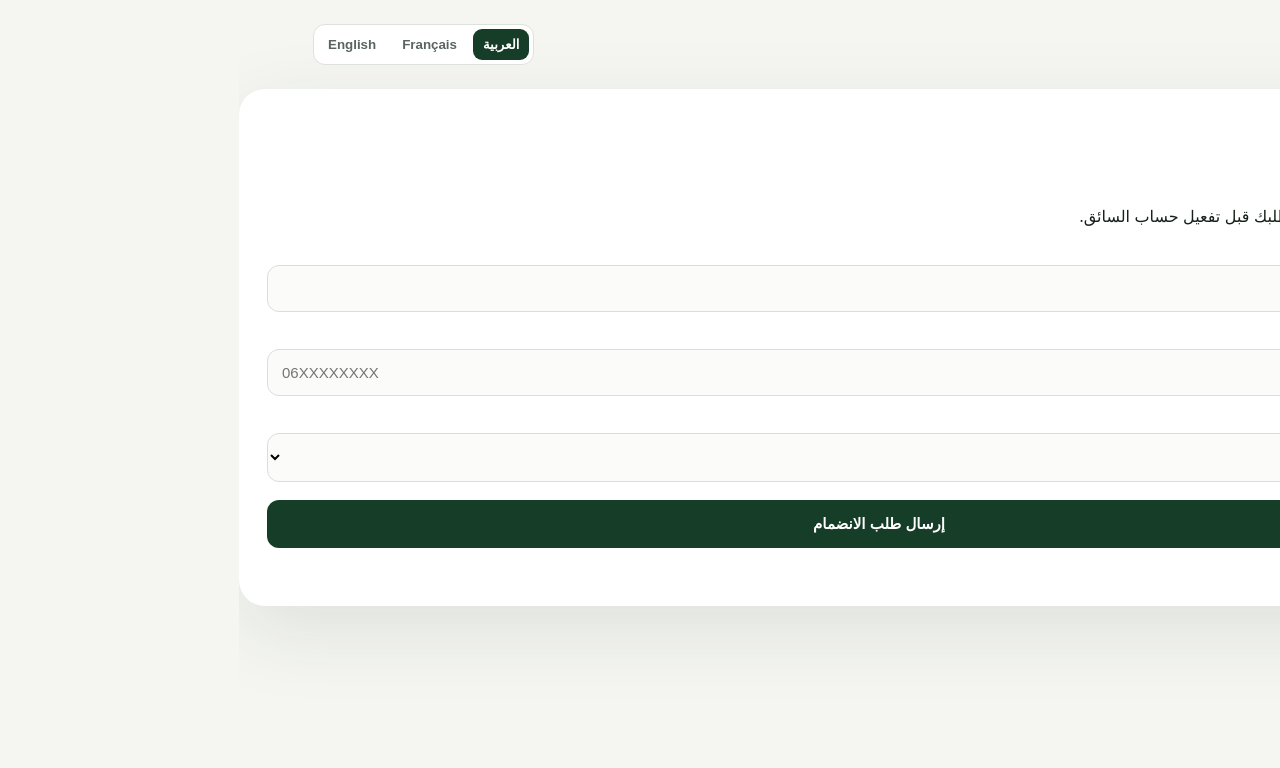
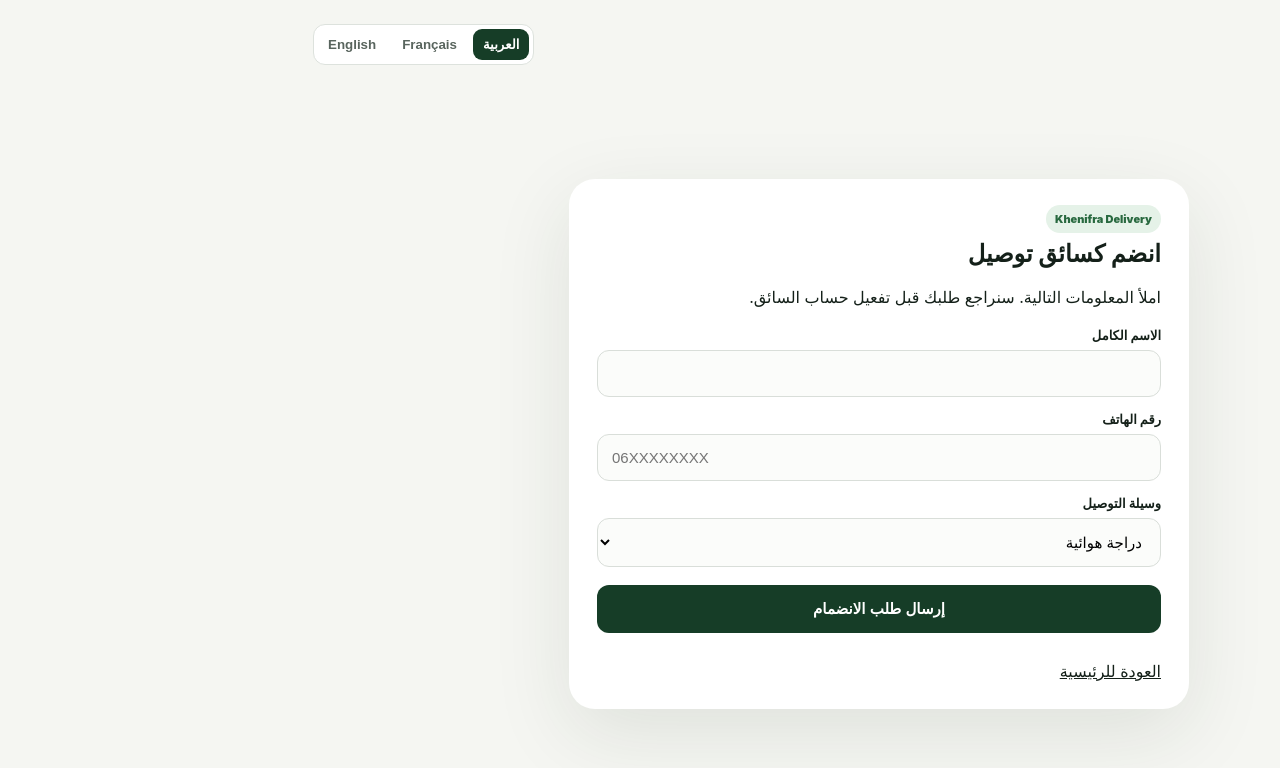
Before and after one commit to yopisimoni/yopisimoni, a Next.js app in the folder projects/khenifra-bike-delivery/: page /rider in a window 1280 px wide. Shown: the top 768 px of the page. Built offline with nearby package versions, Linux system fonts and the light colour scheme; no server answers.

Commit message:
Style rider application page

```diff
--- a/projects/khenifra-bike-delivery/src/app/globals.css
+++ b/projects/khenifra-bike-delivery/src/app/globals.css
@@ -10,3 +10,36 @@
 .confirmation p{color:#526059;font-size:16px}
 .confirmation button{max-width:260px}
 @media(max-width:620px){.twoCols{grid-template-columns:1fr}.nav{align-items:flex-start;gap:15px;flex-direction:column}.langSwitcher{width:100%;justify-content:space-between}.langSwitcher button{flex:1}.requestCard{padding:20px}}
+
+
+.brandLink {
+  color: inherit;
+  text-decoration: none;
+  font-weight: 800;
+}
+
+.riderApplyPage {
+  min-height: calc(100vh - 90px);
+  display: grid;
+  place-items: center;
+  padding: 48px 20px;
+}
+
+.riderApplyCard {
+  width: min(100%, 620px);
+}
+
+.riderApplyCard h1 {
+  margin: 12px 0;
+}
+
+.riderApplyCard p {
+  line-height: 1.7;
+}
+
+.textLink {
+  display: inline-block;
+  margin-top: 18px;
+  color: inherit;
+  text-decoration: underline;
+}
```
